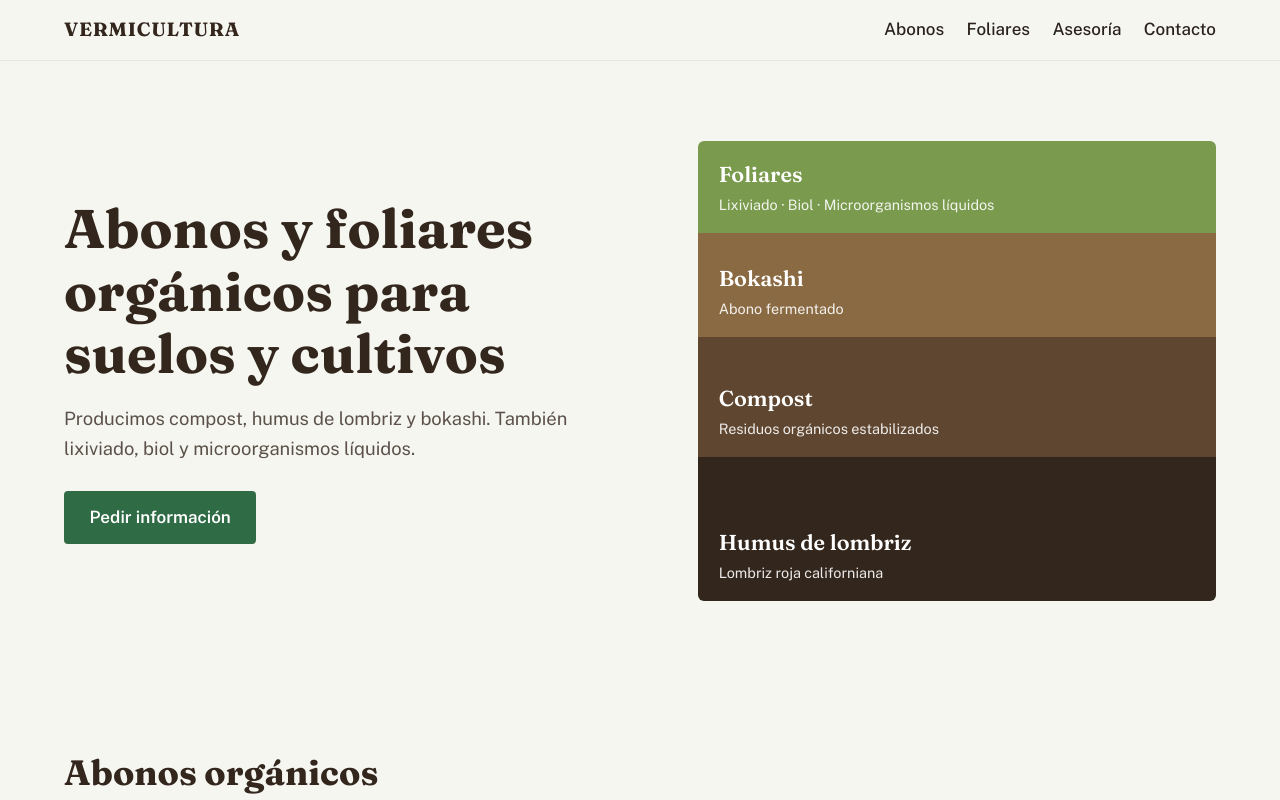
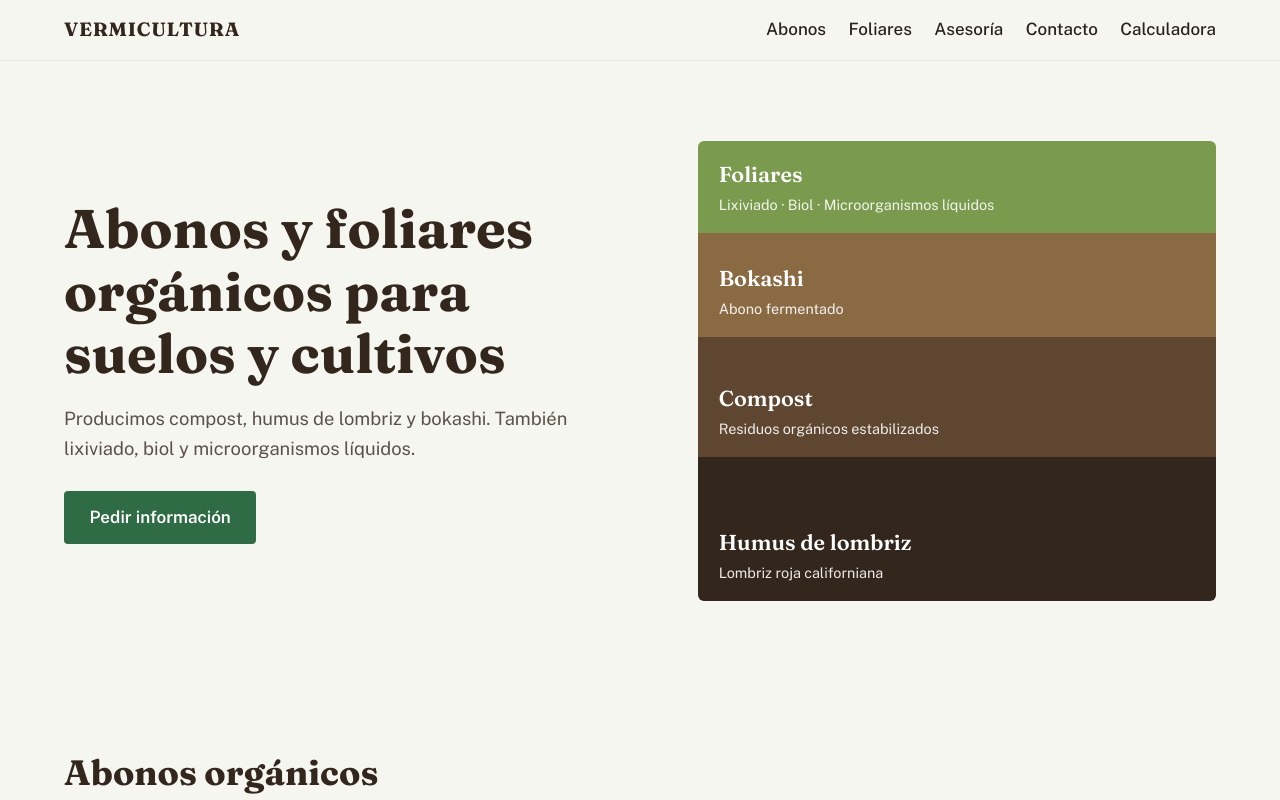
Before and after one commit to marcusmechi/vermicultura, a plain HTML site: page index.html in a window 1280 px wide. Shown: the top 800 px of the page. Drawn offline with nearby package versions, Linux system fonts and the light colour scheme.

Commit message:
Update index.html

```diff
--- a/index.html
+++ b/index.html
@@ -19,6 +19,7 @@
     <a href="#foliares">Foliares</a>
     <a href="#asesoria">Asesoría</a>
     <a href="#contacto">Contacto</a>
+    <a href="#contacto">Calculadora</a>
   </nav>
 </header>
 
```
